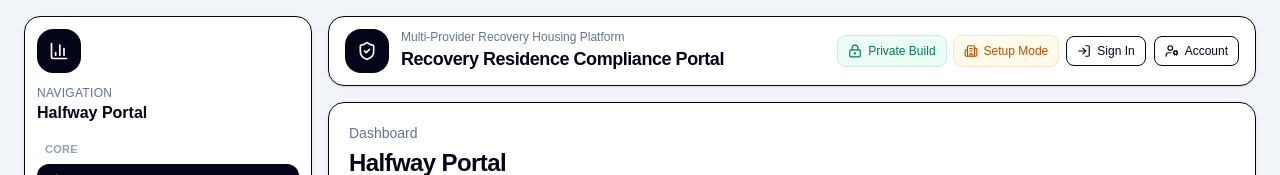
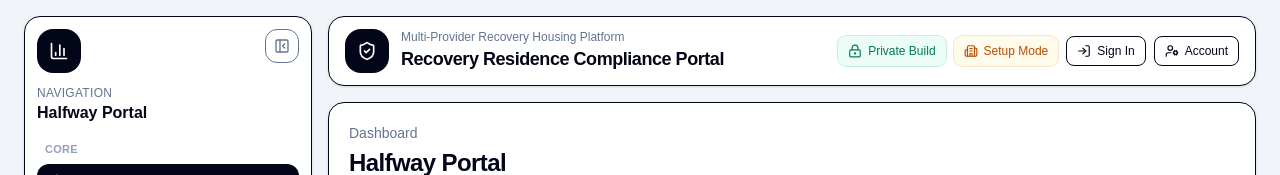
Before and after one commit to RBooth10/halfway-portal, a Next.js app: page / in a window 1280 px wide. Shown: the top 175 px of the page. Built offline with nearby package versions, Linux system fonts and the light colour scheme; no server answers; the database is empty.

Commit message:
Make sidebar navigation collapsible

```diff
--- a/components/SetupNav.tsx
+++ b/components/SetupNav.tsx
@@ -7,6 +7,8 @@ import {
   FileText,
   Home,
   Landmark,
+  PanelLeftClose,
+  PanelLeftOpen,
   PieChart,
   ReceiptText,
   Settings,
@@ -17,6 +19,7 @@ import {
 } from "lucide-react";
 import Link from "next/link";
 import { usePathname } from "next/navigation";
+import { useState } from "react";
 
 const navGroups = [
   {
@@ -55,21 +58,47 @@ const navGroups = [
 
 export default function SetupNav() {
   const pathname = usePathname();
+  const [collapsed, setCollapsed] = useState(false);
 
   return (
-    <aside className="rounded-2xl border bg-white p-3 shadow-sm lg:sticky lg:top-4 lg:h-[calc(100vh-2rem)] lg:w-72 lg:shrink-0 lg:overflow-y-auto">
-      <div className="mb-4 hidden lg:block">
-        <div className="flex h-11 w-11 items-center justify-center rounded-2xl bg-slate-950 text-white">
-          <BarChart3 className="h-5 w-5" />
+    <aside
+      className={`rounded-2xl border bg-white p-3 shadow-sm transition-all duration-200 lg:sticky lg:top-4 lg:h-[calc(100vh-2rem)] lg:shrink-0 lg:overflow-y-auto ${
+        collapsed ? "lg:w-20" : "lg:w-72"
+      }`}
+    >
+      <div className="mb-4 hidden items-start justify-between gap-3 lg:flex">
+        <div className={collapsed ? "flex w-full justify-center" : ""}>
+          <div className="flex h-11 w-11 items-center justify-center rounded-2xl bg-slate-950 text-white">
+            <BarChart3 className="h-5 w-5" />
+          </div>
+
+          {!collapsed ? (
+            <div>
+              <p className="mt-3 text-xs font-medium uppercase tracking-wide text-slate-500">Navigation</p>
+              <h2 className="text-base font-semibold text-slate-950">Halfway Portal</h2>
+            </div>
+          ) : null}
         </div>
-        <p className="mt-3 text-xs font-medium uppercase tracking-wide text-slate-500">Navigation</p>
-        <h2 className="text-base font-semibold text-slate-950">Halfway Portal</h2>
+
+        <button
+          type="button"
+          onClick={() => setCollapsed((current) => !current)}
+          className="rounded-xl border p-2 text-slate-500 hover:bg-slate-50 hover:text-slate-950"
+          aria-label={collapsed ? "Expand sidebar" : "Collapse sidebar"}
+          title={collapsed ? "Expand sidebar" : "Collapse sidebar"}
+        >
+          {collapsed ? <PanelLeftOpen className="h-4 w-4" /> : <PanelLeftClose className="h-4 w-4" />}
+        </button>
       </div>
 
       <nav className="space-y-4">
         {navGroups.map((group) => (
           <div key={group.label}>
-            <p className="mb-1.5 px-2 text-[11px] font-semibold uppercase tracking-wide text-slate-400">
+            <p
+              className={`mb-1.5 px-2 text-[11px] font-semibold uppercase tracking-wide text-slate-400 ${
+                collapsed ? "lg:sr-only" : ""
+              }`}
+            >
               {group.label}
             </p>
 
@@ -83,14 +112,19 @@ export default function SetupNav() {
                   <Link
                     key={item.href}
                     href={item.href}
+                    title={collapsed ? item.label : undefined}
                     className={
                       active
-                        ? "flex items-center gap-2 rounded-xl bg-slate-950 px-3 py-2 text-sm font-medium text-white"
-                        : "flex items-center gap-2 rounded-xl px-3 py-2 text-sm font-medium text-slate-600 hover:bg-slate-100"
+                        ? `flex items-center gap-2 rounded-xl bg-slate-950 px-3 py-2 text-sm font-medium text-white ${
+                            collapsed ? "lg:justify-center" : ""
+                          }`
+                        : `flex items-center gap-2 rounded-xl px-3 py-2 text-sm font-medium text-slate-600 hover:bg-slate-100 ${
+                            collapsed ? "lg:justify-center" : ""
+                          }`
                     }
                   >
                     <item.icon className="h-4 w-4 shrink-0" />
-                    <span>{item.label}</span>
+                    <span className={collapsed ? "lg:sr-only" : ""}>{item.label}</span>
                   </Link>
                 );
               })}
```
